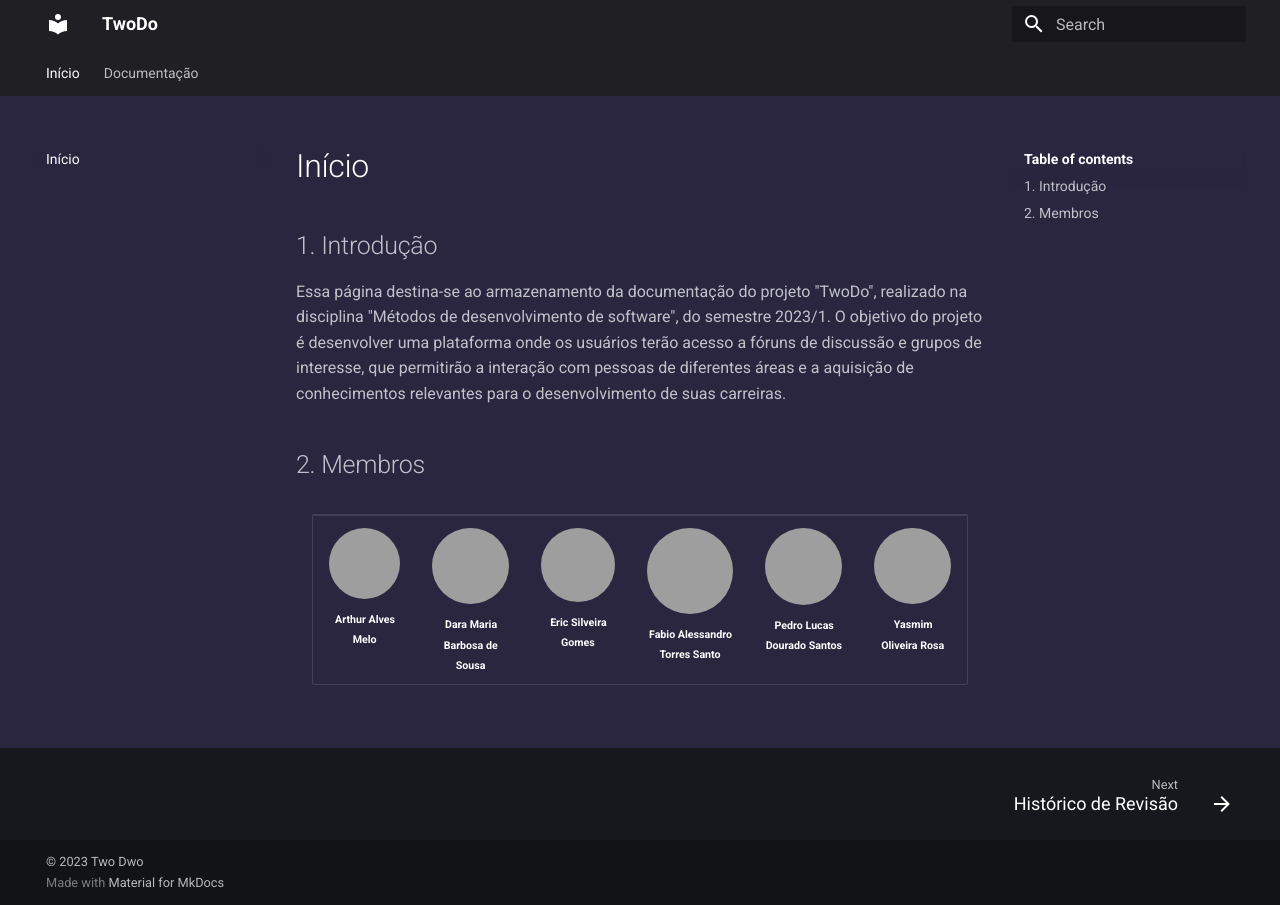
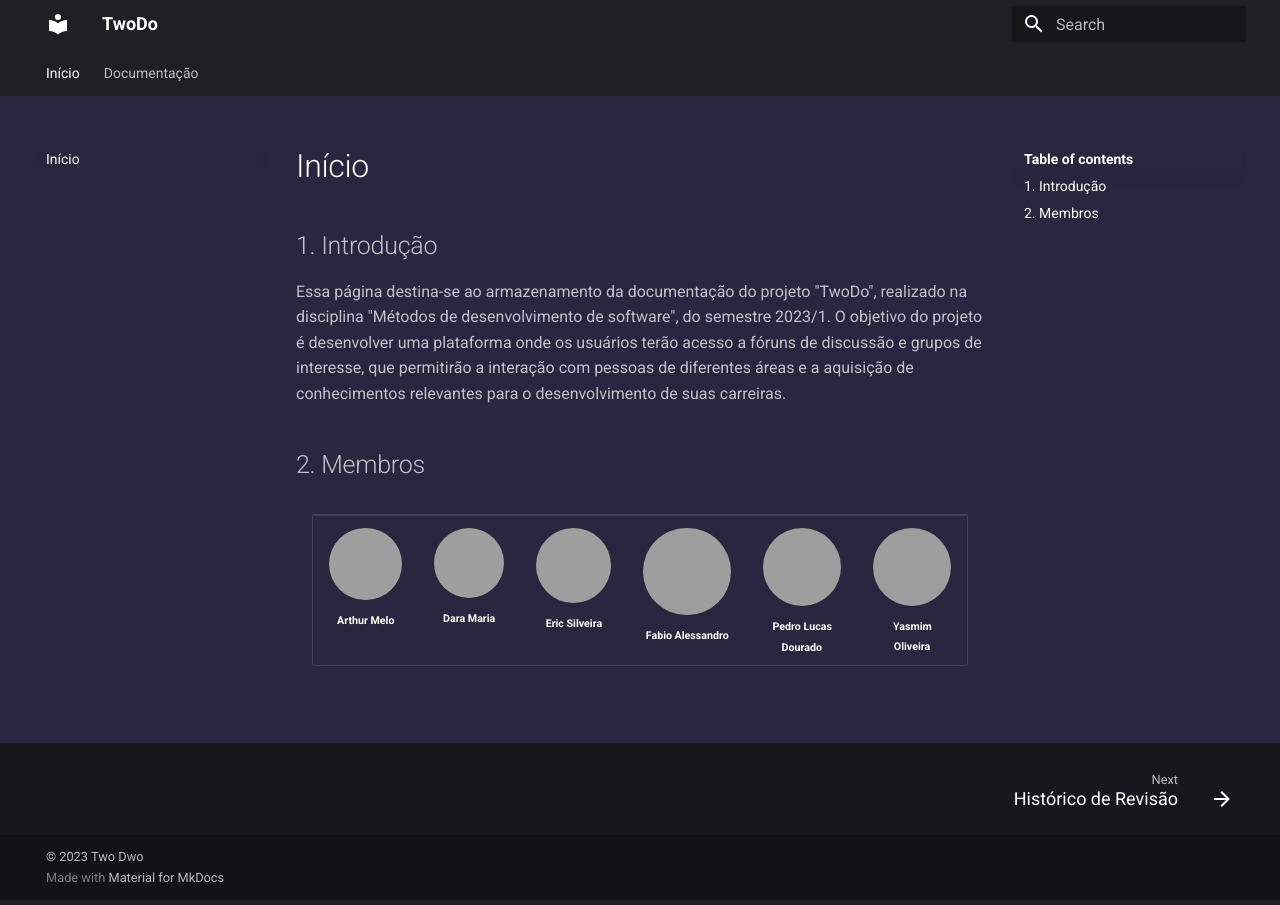
Before and after one commit to mdsreq-fga-unb/2023.1-TwoDo, an MkDocs documentation site: the page built from docs/index.md, in a window 1280 px wide, cut to the strip 0-905 px from the top of the page. Built offline with MkDocs 1.6.1 and Material for MkDocs 9.7.7, drawn with Linux system fonts in a browser that asks for light colours; grey boxes are pictures that could not be loaded.

Commit message:
Atualização

```diff
--- a/docs/index.md
+++ b/docs/index.md
@@ -13,42 +13,42 @@
                 <td align="center">
                     <a href="https://github.com/Arthrok" target="_blank">
                         <img style="border-radius: 50%;" src="https://github.com/Arthrok.png" width="150px;" alt=""><br>
-                        <sub><b>Arthur Alves Melo</b></sub>
+                        <sub><b>Arthur Melo</b></sub>
                     </a><br>
                     <a href="https://github.com/AnaBeatrizMassuh" target="_blank"></a>
                 </td>
                                 <td align="center">
                     <a href="https://github.com/daramariabs" target="_blank">
                         <img style="border-radius: 50%;" src="https://github.com/daramariabs.png" width="150px;" alt=""><br>
-                        <sub><b>Dara Maria Barbosa de Sousa</b></sub>
+                        <sub><b>Dara Maria</b></sub>
                     </a><br>
                     <a href="https://github.com/daramariabs" target="_blank"></a>
                 </td>
                 <td align="center">
                     <a href="https://github.com/ericbky" target="_blank">
                         <img style="border-radius: 50%;" src="https://github.com/ericbky.png" width="150px;" alt=""><br>
-                        <sub><b>Eric Silveira Gomes</b></sub>
+                        <sub><b>Eric Silveira</b></sub>
                     </a><br>
                     <a href="https://github.com/ericbky" target="_blank"></a>
                 </td>
                 <td align="center">
                     <a href="https://github.com/fabioaletorres" target="_blank">
                         <img style="border-radius: 50%;" src="https://github.com/fabioaletorres.png" width="150px;" alt=""><br>
-                        <sub><b>Fabio Alessandro Torres Santo</b></sub>
+                        <sub><b>Fabio Alessandro</b></sub>
                     </a><br>
                     <a href="https://github.com/fabioaletorre" target="_blank"></a>
                 </td>
                 <td align="center">
                     <a href="https://github.com/lucasdray" target="_blank">
                         <img style="border-radius: 50%;" src="https://github.com/lucasdray.png" width="150px;" alt=""><br>
-                        <sub><b>Pedro Lucas Dourado Santos</b></sub>
+                        <sub><b>Pedro Lucas Dourado</b></sub>
                     </a><br>
                     <a href="https://github.com/lucasdray" target="_blank"></a>
                 </td>
                 <td align="center">
                     <a href="https://github.com/yaskisoba" target="_blank">
                         <img style="border-radius: 50%;" src="https://github.com/yaskisoba.png" width="150px;" alt=""><br>
-                        <sub><b>Yasmim Oliveira Rosa</b></sub>
+                        <sub><b>Yasmim Oliveira</b></sub>
                     </a><br>
                     <a href="https://github.com/yaskisoba" target="_blank"></a>
                 </td>
```
Also changed, not shown: README.md (+28 -6 lines).
